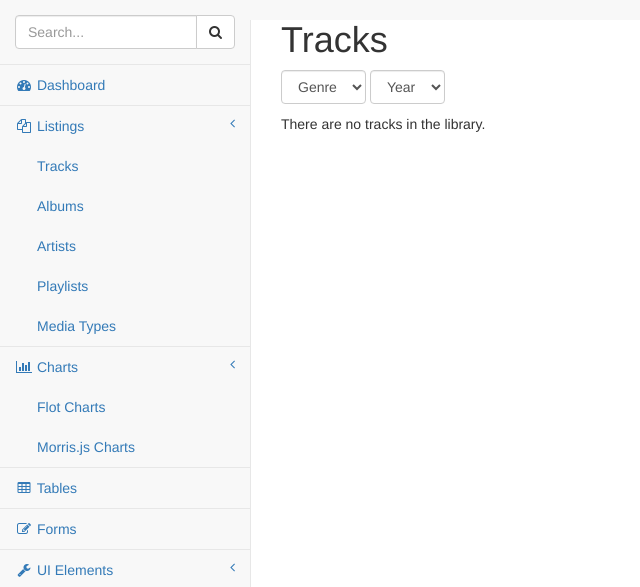
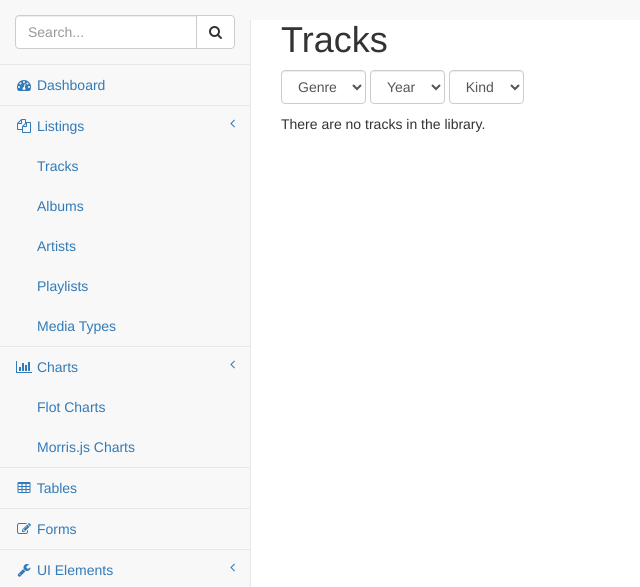
Before and after one commit to shacker/tunedex, a Django app: page /tracks/ in a window 1280 px wide. Shown: the part 51-638 px from the top of the page, without its empty margins (0-640 px from the left). Run offline with Django 3.2, Linux system fonts and the light colour scheme; data that the repository does not hold is empty; some libraries are stand-ins or nearby versions.

Commit message:
Add Kind display and filtering to Tracks view

```diff
--- a/itl/views.py
+++ b/itl/views.py
@@ -51,16 +51,21 @@ def track_list(request):
     # For select dropdowns
     genres = Genre.objects.all().order_by('name')
     years = Track.objects.exclude(year=None).order_by('-year').values_list('year', flat=True).distinct()
+    kinds = Kind.objects.all().order_by('name')
 
     qs = Track.objects.all().order_by(Lower('title'))
     year = request.GET.get('year')
     genre = request.GET.get('genre')
+    kind = request.GET.get('kind')
     if year:
         year = int(year)
         qs = qs.filter(year=year)
     if genre:
         genre = int(genre)
         qs = qs.filter(genre__id=genre)
+    if kind:
+        kind = int(kind)
+        qs = qs.filter(kind__id=kind)
 
     paginator = Paginator(qs, settings.NUM_TRACKS_PER_PLAYLIST_PAGE)
     page = request.GET.get('page', 1)
--- a/pyrex/templates/itl/track_list.html
+++ b/pyrex/templates/itl/track_list.html
@@ -24,6 +24,15 @@
                 {% endfor %}
             </select>
         </div>
+
+        <div class="form-group">
+            <select class="form-control" id="kind_select">
+                <option value="">Kind</option>
+                {% for k in kinds %}
+                    <option value="{{ k.id }}" {% if k.id == kind %}selected{% endif %}>{{ k }}</option>
+                {% endfor %}
+            </select>
+        </div>
     </form>
 
     {% if tracks %}
@@ -34,6 +43,7 @@
               <th>Album</th>
               <th>Year</th>
               <th>Genre</th>
+              <th>Kind</th>
               {% for track in tracks %}
               <tr>
                   <td><a href="{% url 'track_detail' track.persistent_id %}">{{ track.title }}</a></td>
@@ -41,6 +51,7 @@
                   <td>{{ track.album }}</td>
                   <td>{{ track.year|default_if_none:"" }}</td>
                   <td>{{ track.genre|default_if_none:"" }}</td>
+                  <td>{{ track.kind|default_if_none:"" }}</td>
               </tr>
               {% endfor %}
           </table>
@@ -83,5 +94,13 @@
                 return false;
             });
         });
+
+        $(function(){
+            $('#kind_select').on('change', function () {
+                var url = replaceUrlParam(window.location.href, "kind", $(this).val());
+                window.location = url;
+                return false;
+            });
+        });
     </script>
 {% endblock extra_js %}
```
